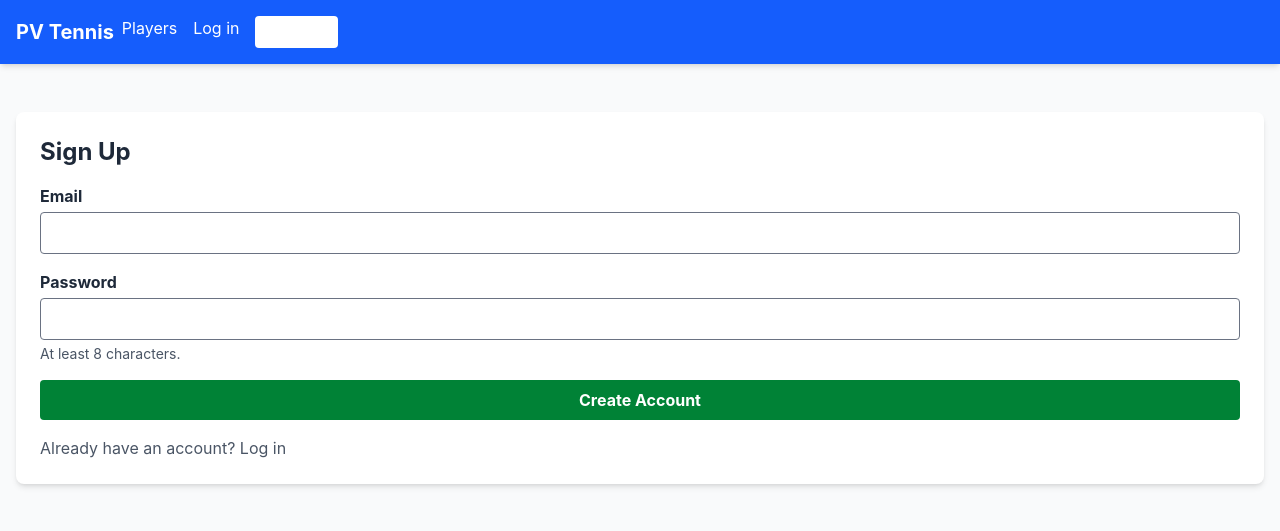
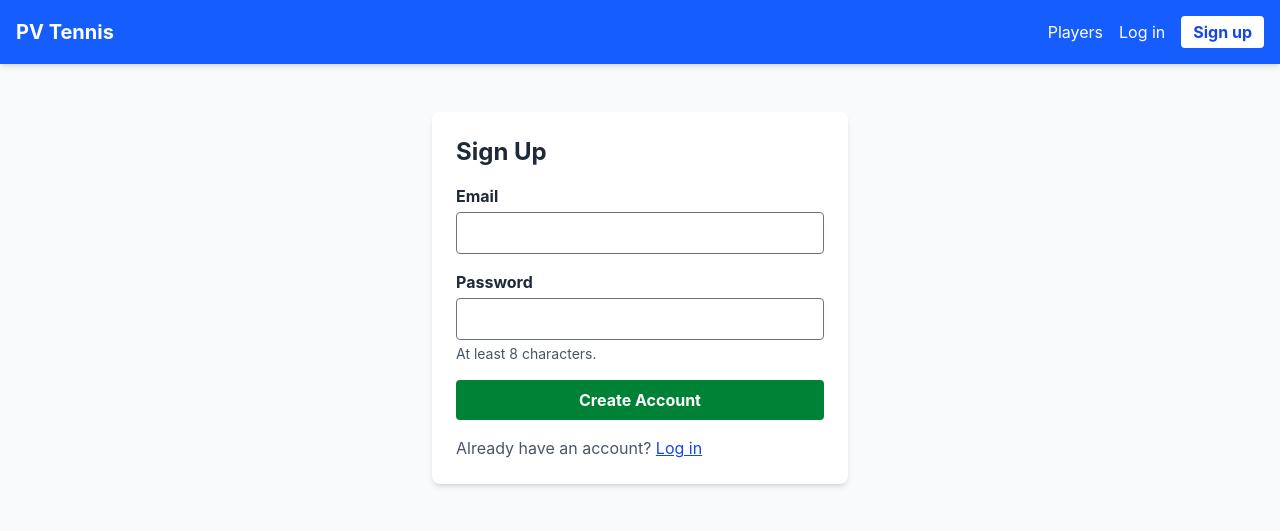
Before and after one commit to EmptyOffice/CS326_GroupProject, a Node server app: page /signup in a window 1280 px wide. Shown: the top 531 px of the page. Run offline with Node 20, Linux system fonts and the light colour scheme; some libraries are stand-ins or nearby versions.

Commit message:
rebuilt tailwind css for the login and signup pages

```diff
--- a/public/style.css
+++ b/public/style.css
@@ -29,6 +29,7 @@
     --color-gray-800: oklch(27.8% 0.033 256.848);
     --color-white: #fff;
     --spacing: 0.25rem;
+    --container-md: 28rem;
     --container-4xl: 56rem;
     --container-6xl: 72rem;
     --text-xs: 0.75rem;
@@ -203,6 +204,9 @@
   }
 }
 @layer utilities {
+  .visible {
+    visibility: visible;
+  }
   .sr-only {
     position: absolute;
     width: 1px;
@@ -213,6 +217,9 @@
     clip-path: inset(50%);
     white-space: nowrap;
     border-width: 0;
+  }
+  .fixed {
+    position: fixed;
   }
   .isolate {
     isolation: isolate;
@@ -274,6 +281,12 @@
   .grid {
     display: grid;
   }
+  .hidden {
+    display: none;
+  }
+  .inline {
+    display: inline;
+  }
   .inline-block {
     display: inline-block;
   }
@@ -286,6 +299,9 @@
   .max-w-6xl {
     max-width: var(--container-6xl);
   }
+  .max-w-md {
+    max-width: var(--container-md);
+  }
   .min-w-0 {
     min-width: 0px;
   }
@@ -297,6 +313,12 @@
   }
   .flex-col {
     flex-direction: column;
+  }
+  .flex-wrap {
+    flex-wrap: wrap;
+  }
+  .items-center {
+    align-items: center;
   }
   .justify-between {
     justify-content: space-between;
@@ -413,6 +435,9 @@
   .py-16 {
     padding-block: calc(var(--spacing) * 16);
   }
+  .pb-8 {
+    padding-bottom: calc(var(--spacing) * 8);
+  }
   .text-center {
     text-align: center;
   }
@@ -455,6 +480,9 @@
     --tw-font-weight: var(--font-weight-extrabold);
     font-weight: var(--font-weight-extrabold);
   }
+  .text-blue-700 {
+    color: var(--color-blue-700);
+  }
   .text-blue-800 {
     color: var(--color-blue-800);
   }
@@ -488,12 +516,19 @@
   .lowercase {
     text-transform: lowercase;
   }
+  .underline {
+    text-decoration-line: underline;
+  }
   .shadow {
     --tw-shadow: 0 1px 3px 0 var(--tw-shadow-color, rgb(0 0 0 / 0.1)), 0 1px 2px -1px var(--tw-shadow-color, rgb(0 0 0 / 0.1));
     box-shadow: var(--tw-inset-shadow), var(--tw-inset-ring-shadow), var(--tw-ring-offset-shadow), var(--tw-ring-shadow), var(--tw-shadow);
   }
   .shadow-md {
     --tw-shadow: 0 4px 6px -1px var(--tw-shadow-color, rgb(0 0 0 / 0.1)), 0 2px 4px -2px var(--tw-shadow-color, rgb(0 0 0 / 0.1));
+    box-shadow: var(--tw-inset-shadow), var(--tw-inset-ring-shadow), var(--tw-ring-offset-shadow), var(--tw-ring-shadow), var(--tw-shadow);
+  }
+  .ring {
+    --tw-ring-shadow: var(--tw-ring-inset,) 0 0 0 calc(1px + var(--tw-ring-offset-width)) var(--tw-ring-color, currentcolor);
     box-shadow: var(--tw-inset-shadow), var(--tw-inset-ring-shadow), var(--tw-ring-offset-shadow), var(--tw-ring-shadow), var(--tw-shadow);
   }
   .filter {
@@ -505,6 +540,9 @@
     transition-duration: var(--tw-duration, var(--default-transition-duration));
   }
   @media (hover: hover) {
+    .hover\:bg-blue-100:hover {
+      background-color: var(--color-blue-100);
+    }
     .hover\:bg-blue-700:hover {
       background-color: var(--color-blue-700);
     }
@@ -516,6 +554,9 @@
     }
     .hover\:bg-red-800:hover {
       background-color: var(--color-red-800);
+    }
+    .hover\:underline:hover {
+      text-decoration-line: underline;
     }
   }
   @media (width >= 48rem) {
@@ -533,6 +574,9 @@
     }
     .md\:items-end {
       align-items: flex-end;
+    }
+    .md\:justify-between {
+      justify-content: space-between;
     }
     .md\:p-8 {
       padding: calc(var(--spacing) * 8);
```
